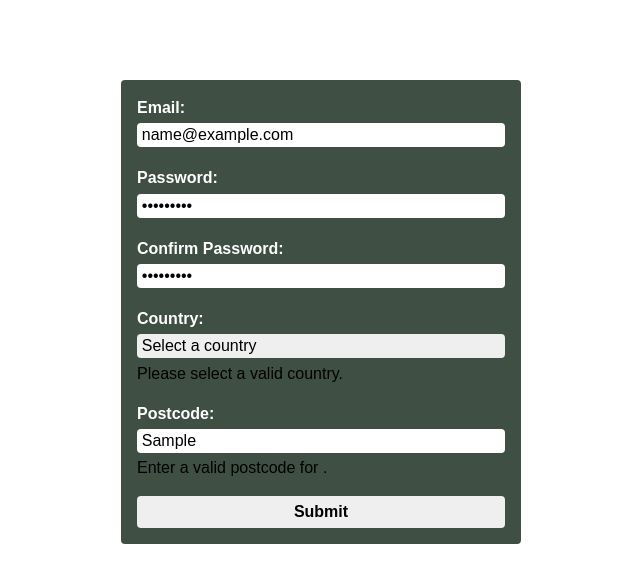
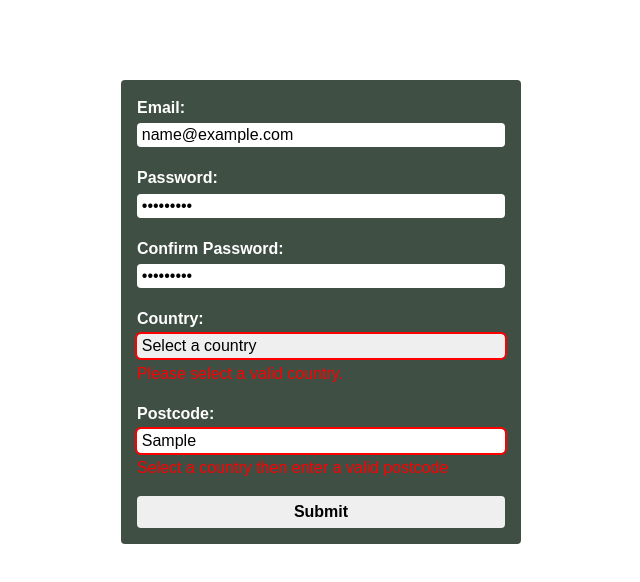
Before and after one commit to DanielCHodgson/form-validation-practice, a plain HTML site: page src/index.html in a window 1280 px wide. Both pictures are taken after typing "name@example.com", "Sample123", "Sample123", "Sample" into the empty fields and a click on the button "Submit". Shown: the whole page, without its empty margins (319-959 px from the left). Drawn offline with Linux system fonts and the light colour scheme.

Commit message:
Added field highlights on invalid

```diff
--- a/src/js/FormValidator.js
+++ b/src/js/FormValidator.js
@@ -4,6 +4,7 @@ export default class FormValidator {
 
     if (input.validity.valid) {
       this.#clearError(errorContainer);
+      input.classList.remove("invalid");
       return true;
     } else {
       if (input.validity.valueMissing) {
@@ -11,6 +12,7 @@ export default class FormValidator {
       } else if (input.validity.typeMismatch) {
         this.#showError(errorContainer, "Please enter a valid email.");
       }
+      input.classList.add("invalid");
       return false;
     }
   }
@@ -19,25 +21,30 @@ export default class FormValidator {
     const errorContainer = input.nextElementSibling;
 
     if (input.validity.valid && input.value.length >= 8) {
+      input.classList.remove("invalid");
       this.#clearError(errorContainer);
       return true;
+    } else if (input.validity.valueMissing) {
+      this.#showError(errorContainer, "Email is required.");
     } else {
       this.#showError(
         errorContainer,
         "Password must be at least 8 characters and include one uppercase letter, one lowercase letter, and one number."
       );
+      input.classList.add("invalid");
       return false;
     }
   }
-
 
   static validateConfirmPassword(input, isMatch) {
     const errorContainer = input.nextElementSibling;
     if (isMatch) {
       this.#clearError(errorContainer);
+      input.classList.remove("invalid");
       return true;
     } else {
       this.#showError(errorContainer, "Passwords do not match.");
+      input.classList.add("invalid");
       return false;
     }
   }
@@ -45,9 +52,11 @@ export default class FormValidator {
   static validateCountry(input) {
     const errorContainer = input.nextElementSibling;
     if (input.validity.valid && input.value !== "") {
+      input.classList.remove("invalid");
       this.#clearError(errorContainer);
       return true;
     } else {
+      input.classList.add("invalid");
       this.#showError(errorContainer, "Please select a valid country.");
       return false;
     }
@@ -76,9 +85,13 @@ export default class FormValidator {
 
     if (pattern.test(input.value)) {
       this.#clearError(errorContainer);
+      input.classList.remove("invalid");
       return true;
     } else {
+
+      country === "" ? this.#showError(errorContainer, "Select a country then enter a valid postcode") :
       this.#showError(errorContainer, `Enter a valid postcode for ${country}.`);
+      input.classList.add("invalid");
       return false;
     }
   }
--- a/src/styles/styles.css
+++ b/src/styles/styles.css
@@ -39,6 +39,11 @@ form.sign-up select {
     border: none;
 }
 
+form.sign-up input.invalid,
+form.sign-up select.invalid {
+   outline: 2px solid red;
+}
+
 form.sign-up #submit {
   width: 100%;
   height: 2rem;
@@ -48,3 +53,8 @@ form.sign-up #submit {
   font-weight: bold;
   cursor: pointer;
 }
+
+
+.error-msg {
+  color: red;
+}
```
